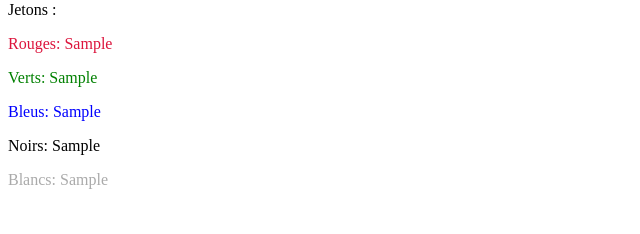
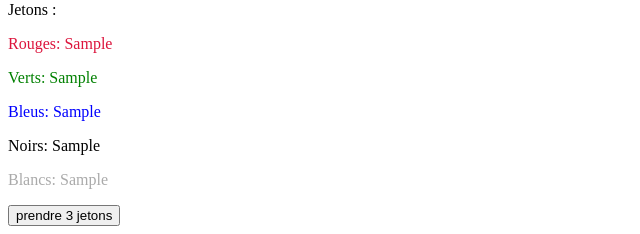
Before and after one commit to Alexandre-Hilaire/Splendor_game, a Django app: template splendor_game/templates/get_game.html in a window 1280 px wide. Shown: the part 591-825 px from the top of the page, without its empty margins (0-640 px from the left). Before the commit the page ends 780 px from the top, so only its background shows below. Run offline with Django 4.2, Linux system fonts and the light colour scheme; the template is opened without the code that fills it: most values are stand-ins (such as "Sample title", 1, 10 or a date in 2020).

Commit message:
ajoût bouton prendre 3 jetons

```diff
--- a/splendor_game/templates/get_game.html
+++ b/splendor_game/templates/get_game.html
@@ -35,5 +35,6 @@
         <p style="color: black">Noirs: {{black_coins}}</p>
         <p style="color: #AAA">Blancs: {{white_coins}}</p>
     </section>
+    <a href="{% url 'take_3_coins' %}"><button>prendre 3 jetons</button></a>
 </body>
 </html>
```
